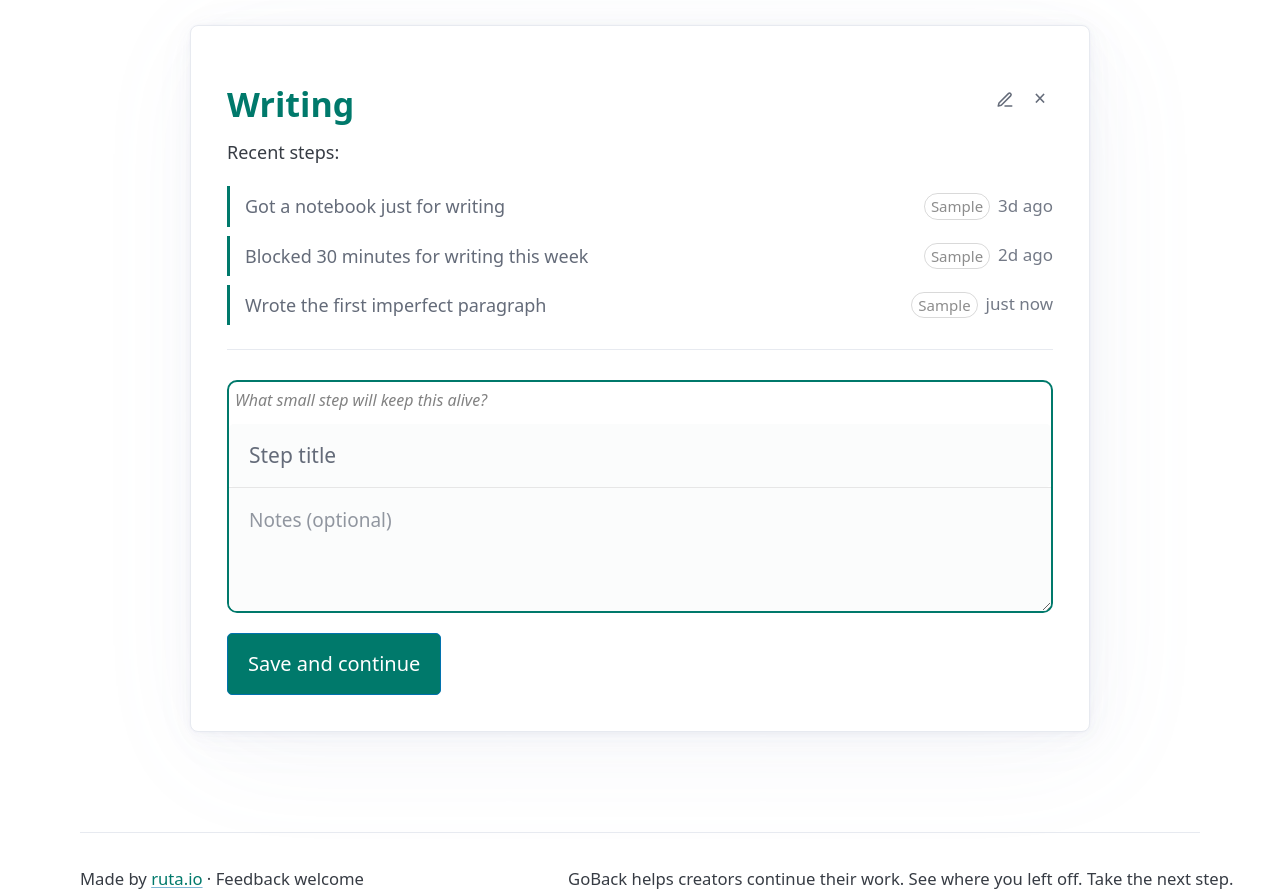
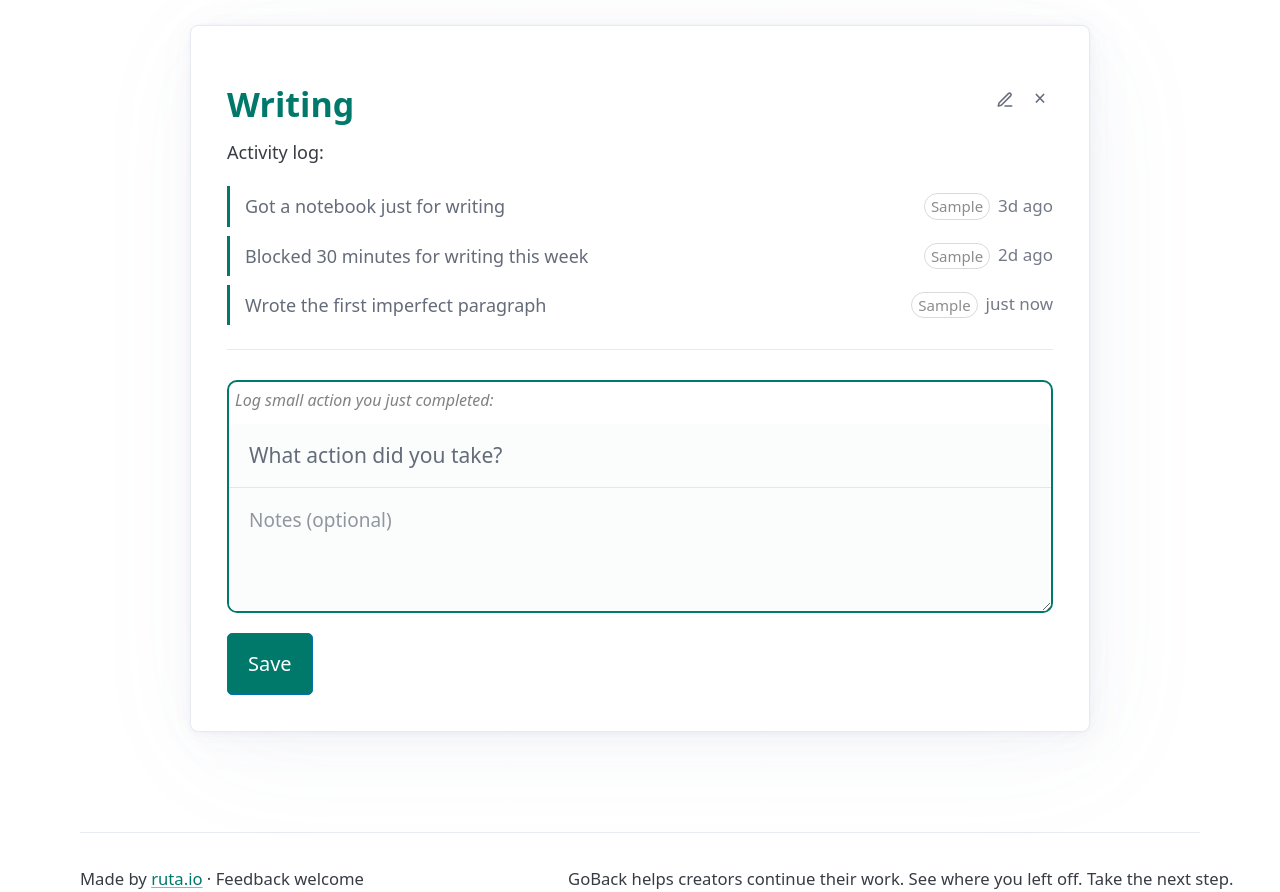
Before and after one commit to rutaio/gobackapp, a React (Vite) app in the folder frontend/: page / in a window 1280 px wide. Shown: the part 600-1492 px from the top of the page. Built offline with nearby package versions, Linux system fonts and the light colour scheme.

Commit message:
fix(ui): small tweaks for clarity (#114)

```diff
--- a/frontend/src/components/CheckinForm.tsx
+++ b/frontend/src/components/CheckinForm.tsx
@@ -20,7 +20,7 @@ export const CheckinForm = ({
       <form onSubmit={onSubmit} className="form">
         <div className="checkin-fields">
           <label htmlFor="checkin-title" className="checkin-label">
-            What small step will keep this alive?
+            Log small action you just completed:
           </label>
 
           <input
@@ -28,7 +28,7 @@ export const CheckinForm = ({
             className="checkin-title-input"
             id="checkin-title"
             value={checkinTitle}
-            placeholder="Step title"
+            placeholder="What action did you take?"
             required
             onChange={(e) => onCheckinTitleChange(e.target.value)}
           />
@@ -44,7 +44,7 @@ export const CheckinForm = ({
           />
         </div>
 
-        <button data-testid="save-checkin-button">Save and continue</button>
+        <button data-testid="save-checkin-button">Save</button>
       </form>
     </div>
   );
--- a/frontend/src/components/CheckinsHistory.tsx
+++ b/frontend/src/components/CheckinsHistory.tsx
@@ -58,7 +58,7 @@ type CheckinsHistoryProps = {
 export const CheckinsHistory = ({ checkins }: CheckinsHistoryProps) => {
   return (
     <div className="checkins-history" data-testid="checkins-history">
-      <p className="checkins-label">Recent steps:</p>
+      <p className="checkins-label">Activity log:</p>
 
       {checkins.length === 0 ? (
         <p className="empty-state">No steps yet. Start by adding one.</p>
--- a/frontend/src/pages/HomePage.tsx
+++ b/frontend/src/pages/HomePage.tsx
@@ -169,7 +169,7 @@ export const HomePage = () => {
   const selectedThreadCheckins = checkinsHistory
     .filter((checkin) => checkin.threadId === selectedThreadId)
     .sort((a, b) => b.createdAt - a.createdAt) // newest first;
-    .slice(0, 3) // show only last 3;
+    .slice(0, 6) // show only last 6;
     .reverse();
 
   const checkinsCountForSelectedThread = selectedThreadId
```
